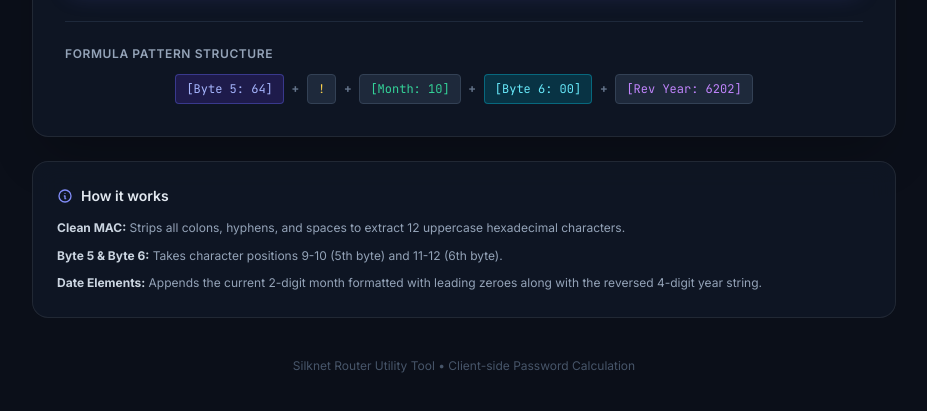
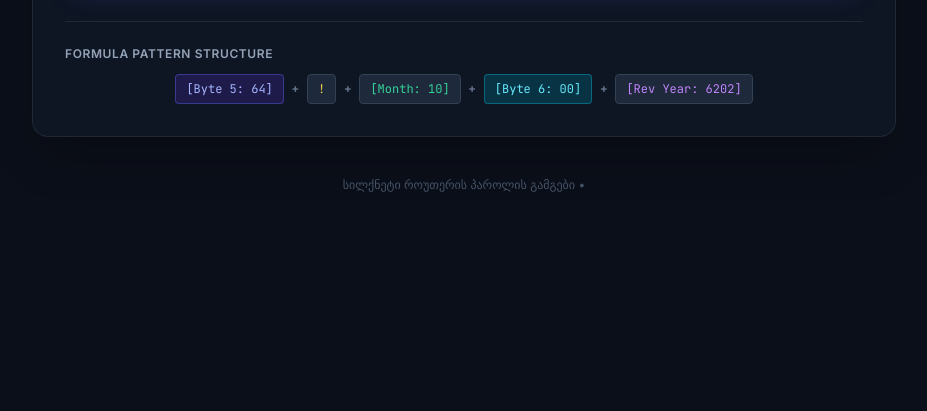
Before and after one commit to reziko/silknet, a plain HTML site: page index.html in a window 1280 px wide. Shown: the part 771-1182 px from the top of the page, without its empty margins (176-1103 px from the left). After the commit the page ends 1012 px from the top, so only its background shows below. Drawn offline with nearby package versions, Linux system fonts and the light colour scheme.

Commit message:
Translate title and footer to Georgian

```diff
--- a/index.html
+++ b/index.html
@@ -3,7 +3,7 @@
 <head>
     <meta charset="UTF-8">
     <meta name="viewport" content="width=device-width, initial-scale=1.0">
-    <title>Silknet Router Password Calculator</title>
+    <title>სილქნეტის როუთერის პაროლის გენერატორი</title>
     <!-- Tailwind CSS CDN -->
     <script src="https://cdn.tailwindcss.com"></script>
     <script>
@@ -207,23 +207,11 @@
                     </div>
                 </div>
             </div>
-
-            <div class="glass-card rounded-2xl p-6">
-                <h2 class="text-sm font-semibold text-slate-200 mb-3 flex items-center gap-2">
-                    <svg class="w-4 h-4 text-indigo-400" fill="none" stroke="currentColor" viewBox="0 0 24 24"><path stroke-linecap="round" stroke-linejoin="round" stroke-width="2" d="M13 16h-1v-4h-1m1-4h.01M21 12a9 9 0 11-18 0 9 9 0 0118 0z"></path></svg>
-                    How it works
-                </h2>
-                <ul class="text-xs text-slate-400 space-y-2 leading-relaxed">
-                    <li><strong class="text-slate-300">Clean MAC:</strong> Strips all colons, hyphens, and spaces to extract 12 uppercase hexadecimal characters.</li>
-                    <li><strong class="text-slate-300">Byte 5 & Byte 6:</strong> Takes character positions 9-10 (5th byte) and 11-12 (6th byte).</li>
-                    <li><strong class="text-slate-300">Date Elements:</strong> Appends the current 2-digit month formatted with leading zeroes along with the reversed 4-digit year string.</li>
-                </ul>
-            </div>
         </main>
 
         <!-- Footer -->
         <footer class="mt-10 text-center text-xs text-slate-600">
-            Silknet Router Utility Tool &bull; Client-side Password Calculation
+           სილქნეტი როუთერის პაროლის გამგები &bull;
         </footer>
     </div>
 
```
